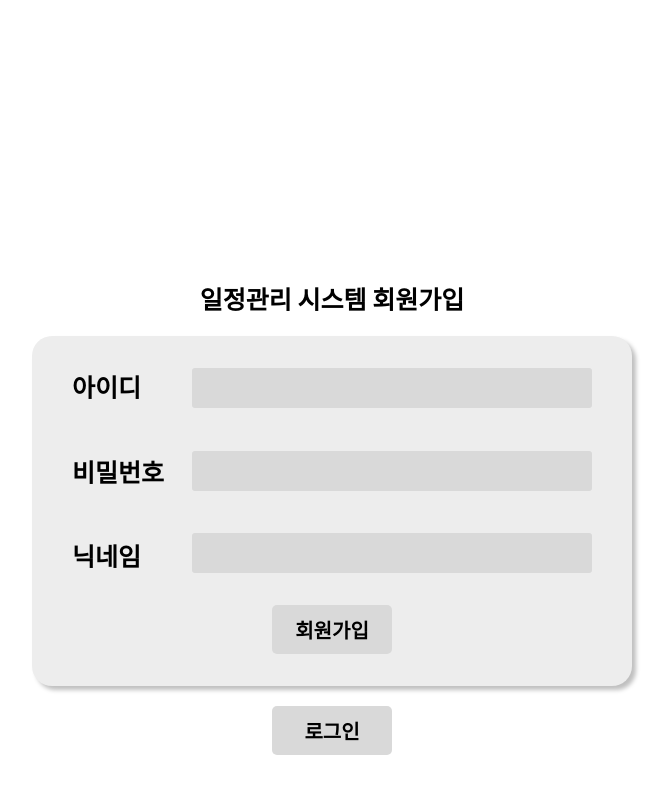
After one commit to J-HyeonSeo/Calendar_System, a CodeIgniter 4 app: the page made by app/Views/pages/join.php in a window 1280 px wide. The commit adds this page. Shown: the whole page, without its empty margins (308-977 px from the left). Run offline with PHP 8.4 and a stand-in for CodeIgniter, Linux system fonts and the light colour scheme; the template is opened without the code that fills it, so the values that code supplies are empty; some libraries are stand-ins or nearby versions.

Commit message:
Feat: 로그인 / 회원가입 페이지 마크업.

```diff
--- /dev/null
+++ b/app/Views/pages/join.php
@@ -0,0 +1,43 @@
+<!doctype html>
+<html lang="en">
+<head>
+    <meta charset="UTF-8">
+    <meta name="viewport"
+          content="width=device-width, user-scalable=no, initial-scale=1.0, maximum-scale=1.0, minimum-scale=1.0">
+    <meta http-equiv="X-UA-Compatible" content="ie=edge">
+    <title>일정관리 시스템 회원가입</title>
+    <link rel="stylesheet" href="/public/css/common.css">
+    <link rel="stylesheet" href="/public/css/join.css">
+</head>
+<body>
+
+<h1>일정관리 시스템 회원가입</h1>
+<form>
+    <div id="form-input-wrap">
+        <div id="form-label">
+            <label for="username">아이디</label>
+            <label for="password">비밀번호</label>
+            <label for="nickname">닉네임</label>
+        </div>
+        <div id="form-input">
+            <input id="username"/>
+            <input id="password" type="password"/>
+            <input id="nickname"/>
+        </div>
+    </div>
+    <div class="btn form-btn" onclick="doJoin()">
+        회원가입
+    </div>
+</form>
+<div class="btn form-btn" style="margin: 0px auto"
+     onclick="window.location.href='/login';">
+    로그인
+</div>
+
+<script>
+    function doJoin() {
+        alert("TODO 회원가입 연계")
+    }
+</script>
+</body>
+</html>
--- a/app/Views/pages/register.php
+++ /dev/null
@@ -1 +0,0 @@
-<?php
--- a/app/Views/templates/header.php
+++ b/app/Views/templates/header.php
@@ -7,6 +7,7 @@
     <meta http-equiv="X-UA-Compatible" content="ie=edge">
 
     <!-- 스타일 지정 -->
+    <link rel="stylesheet" href="/public/css/common.css">
     <link rel="stylesheet" href="/public/css/styles.css">
 
     <!-- 캘린더 라이브러리 설정 -->
--- /dev/null
+++ b/public/css/common.css
@@ -0,0 +1,29 @@
+@import url('https://fonts.googleapis.com/css2?family=Noto+Sans+KR:wght@100..900&display=swap');
+/* Noto Sans KR */
+
+/* 공통 스타일 */
+* {
+    font-family: "Noto Sans KR", serif;
+    font-weight: 400;
+    box-sizing: border-box;
+}
+
+body {
+    margin: 0;
+    padding: 0;
+}
+
+.btn {
+    height: fit-content;
+    width: fit-content;
+    padding: 5px 12px;
+    background-color: gray;
+    border-radius: 5px;
+    color: white;
+    font-size: 12px;
+}
+
+.btn:hover {
+    filter: brightness(1.2);
+    cursor: pointer;
+}
--- /dev/null
+++ b/public/css/join.css
@@ -0,0 +1,66 @@
+* {
+    font-weight: bold;
+}
+
+h1 {
+    text-align: center;
+    font-size: 25px;
+    margin-top: 280px;
+}
+
+form {
+    width: 600px;
+    height: 350px;
+    margin: 20px auto;
+    background-color: #EDEDED;
+    border-radius: 20px;
+    display: flex;
+    flex-direction: column;
+    align-items: center;
+    justify-content: space-evenly;
+    box-shadow: 4px 4px 4px rgba(0, 0, 0, 0.25);
+}
+
+#form-input-wrap {
+    width: 520px;
+    display: flex;
+    justify-content: space-between;
+}
+
+#form-label {
+    height: 205px;
+    display: flex;
+    flex-direction: column;
+    justify-content: space-between;
+    font-size: 25px;
+}
+
+#form-input {
+    height: 205px;
+    display: flex;
+    flex-direction: column;
+    justify-content: space-between;
+}
+
+#form-input input {
+    padding: 5px;
+    width: 400px;
+    height: 40px;
+    font-size: 20px;
+    background-color: #d9d9d9;
+    border-radius: 3px;
+    border: none;
+}
+
+.form-btn {
+    width: 120px;
+    padding: 10px 0;
+    text-align: center;
+    font-size: 20px;
+    background-color: #d9d9d9;
+    color: black;
+}
+
+.form-btn:hover {
+    background-color: #a8a8a8;
+}
```
Also changed, not shown: app/Config/Routes.php (+23 -1 lines), app/Controllers/Home.php (deleted, +0 -24 lines), app/Controllers/PhpViewController.php (added, +40 -0 lines), app/Views/pages/login.php (+41 -1 lines), public/css/login.css (added, +66 -0 lines), public/css/styles.css (+0 -30 lines).
